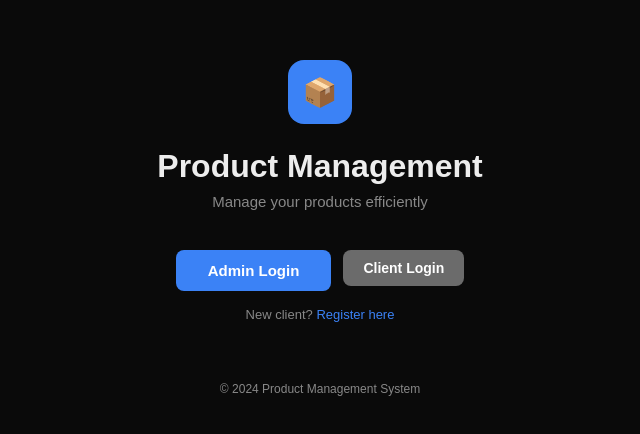
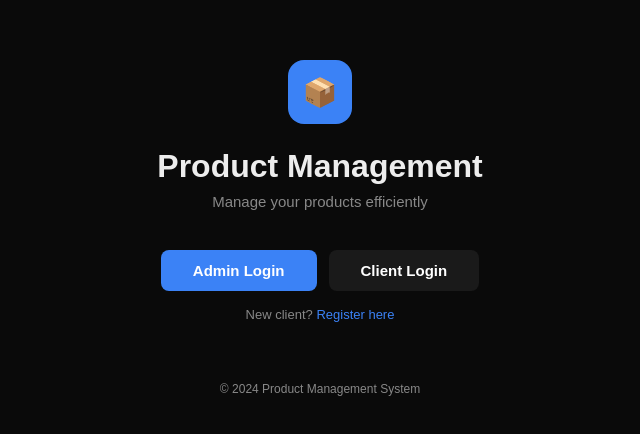
Before and after one commit to AdityaBarad5090/Product_Management, a Next.js app in the folder client/: page / in a window 1280 px wide. Shown: the part 172-606 px from the top of the page, without its empty margins (320-960 px from the left). Built offline with nearby package versions, Linux system fonts and the light colour scheme; no server answers.

Commit message:
Design Btn

```diff
--- a/client/app/page.module.css
+++ b/client/app/page.module.css
@@ -55,6 +55,18 @@
     background: var(--accent-hover);
 }
 
+.btnSecondary {
+    padding: 12px 32px;
+    font-size: 15px;
+    font-weight: 600;
+    background: var(--surface-2);
+    color: #fff;
+    border: none;
+    border-radius: var(--radius);
+    cursor: pointer;
+    transition: background 0.2s;
+}
+
 .btnGhost {
     padding: 12px 32px;
     font-size: 15px;
```
Also changed, not shown: client/app/page.js (line endings or trailing spaces).
